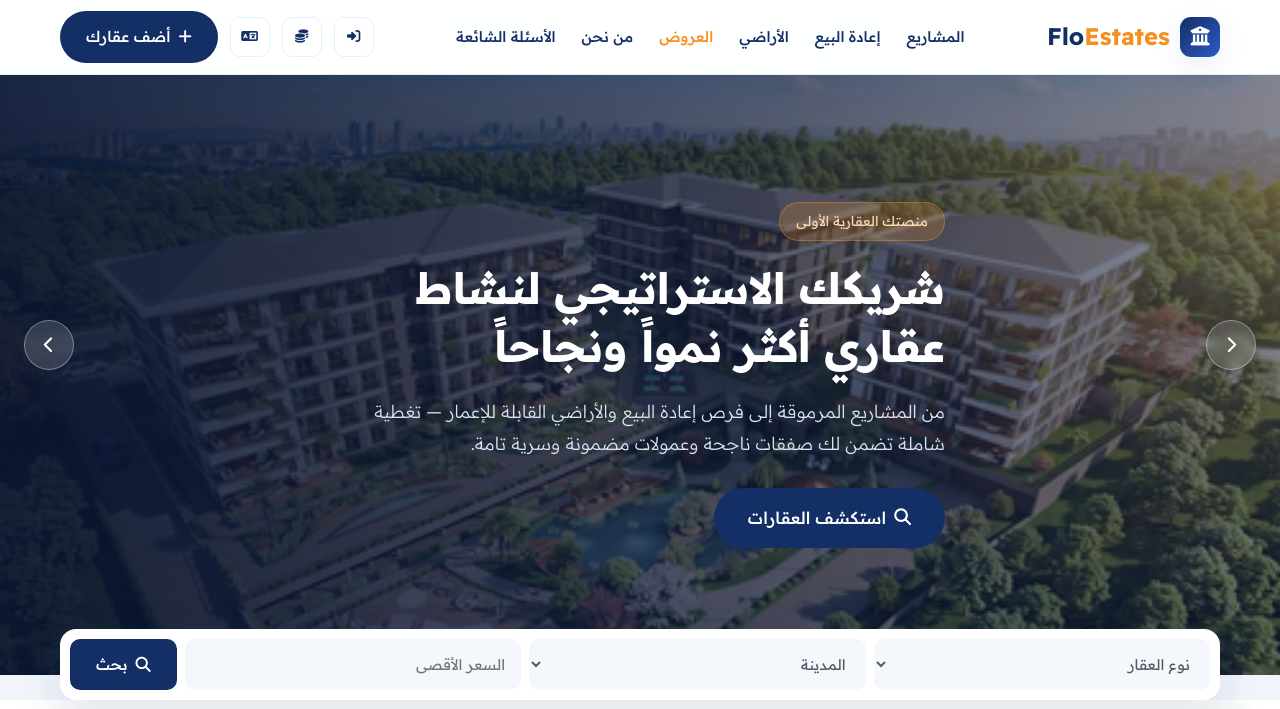
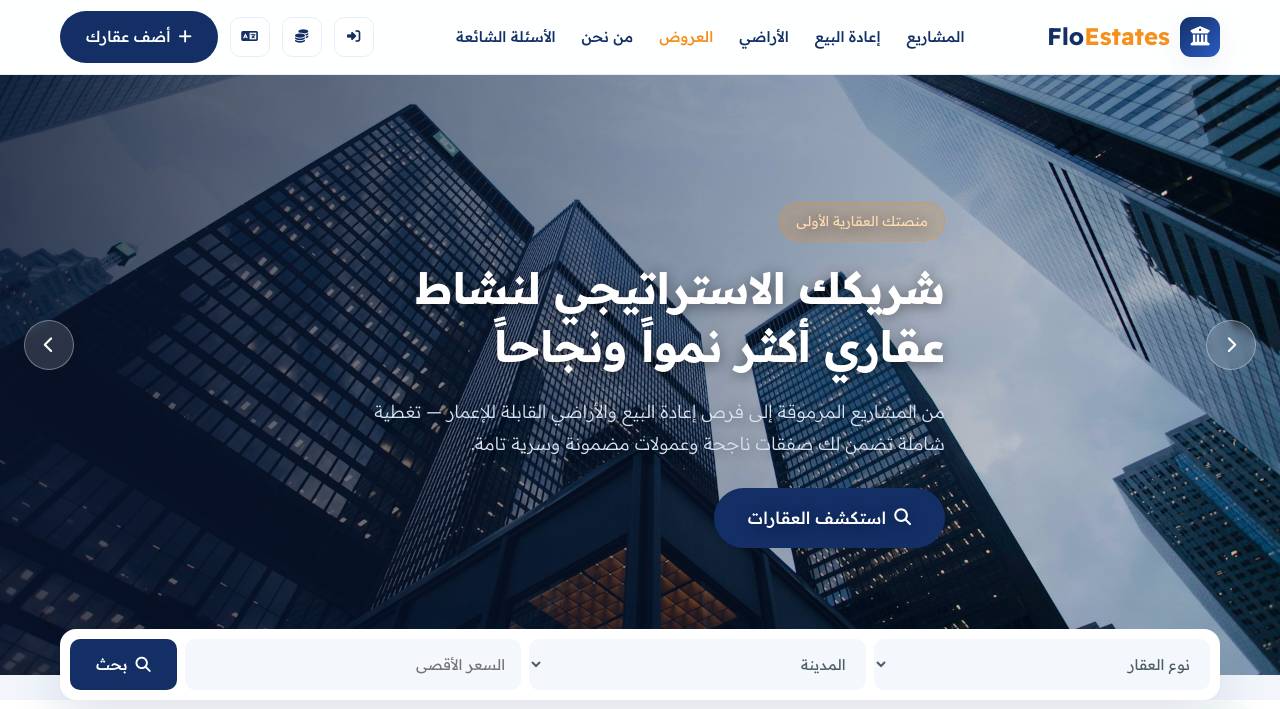
Before and after one commit to islam-dawod/FloEstates, a plain HTML site: page index.html in a window 1280 px wide. Shown: the top 709 px of the page. Drawn offline with Linux system fonts and the light colour scheme.

Commit message:
Fix blurry slider: use high-res hero images and lighten overlay
- Site thumbnails were only 500x340 (blurry at full width); add 1920x1280 hero images
- Lighten gradient overlay and add text-shadow for clarity + readability

Co-Authored-By: Claude Opus 4.8 <noreply@anthropic.com>

```diff
--- a/index.html
+++ b/index.html
@@ -14,9 +14,9 @@
   .hero-slider{position:relative;height:600px;overflow:hidden}
   .slide{position:absolute;inset:0;opacity:0;transition:opacity 1.1s ease;display:flex;align-items:center;pointer-events:none}
   .slide.active{opacity:1;pointer-events:auto}
-  .slide::before{content:"";position:absolute;inset:0;z-index:0;background:linear-gradient(90deg,rgba(10,22,50,.92),rgba(13,30,66,.5)),var(--img) center/cover;transform:scale(1.08);transition:transform 7s ease}
+  .slide::before{content:"";position:absolute;inset:0;z-index:0;background:linear-gradient(90deg,rgba(9,20,46,.80) 0%,rgba(13,30,66,.42) 55%,rgba(13,30,66,.18) 100%),var(--img) center/cover;transform:scale(1.08);transition:transform 7s ease}
   .slide.active::before{transform:scale(1)}
-  .slide-inner{position:relative;z-index:2;color:#fff;max-width:650px}
+  .slide-inner{position:relative;z-index:2;color:#fff;max-width:650px;text-shadow:0 2px 14px rgba(0,0,0,.45)}
   .slide-inner .tagline{display:inline-block;background:rgba(245,144,30,.2);color:#ffd9b0;border:1px solid rgba(245,144,30,.4);padding:6px 16px;border-radius:30px;font-size:.85rem;margin-bottom:18px}
   .slide h1{font-size:2.7rem;line-height:1.35;font-weight:700;margin-bottom:20px}
   .slide p{font-size:1.12rem;color:#d7e2f3;margin-bottom:28px;font-weight:300}
@@ -61,7 +61,7 @@
 </header>
 
 <section class="hero-slider" id="heroSlider">
-  <div class="slide active" style="--img:url('assets/img/p13.webp')">
+  <div class="slide active" style="--img:url('assets/img/hero1.jpg')">
     <div class="wrap slide-inner">
       <span class="tagline">منصتك العقارية الأولى</span>
       <h1>شريكك الاستراتيجي لنشاط عقاري أكثر نمواً ونجاحاً</h1>
@@ -69,7 +69,7 @@
       <a href="projects.html" class="btn lg"><i class="fa-solid fa-magnifying-glass"></i> استكشف العقارات</a>
     </div>
   </div>
-  <div class="slide" style="--img:url('assets/img/p2.webp')">
+  <div class="slide" style="--img:url('assets/img/hero2.jpg')">
     <div class="wrap slide-inner">
       <span class="tagline">مشاريع مميزة في تركيا ودبي</span>
       <h1>استثمر في أرقى المشاريع العقارية الجديدة</h1>
@@ -77,7 +77,7 @@
       <a href="projects.html" class="btn lg"><i class="fa-solid fa-city"></i> تصفّح المشاريع</a>
     </div>
   </div>
-  <div class="slide" style="--img:url('assets/img/p12.webp')">
+  <div class="slide" style="--img:url('assets/img/hero3.jpg')">
     <div class="wrap slide-inner">
       <span class="tagline">فلل وشقق حصرية</span>
       <h1>عقارات حصرية مؤهلة للجنسية التركية</h1>
```
Also changed, not shown: assets/img/hero1.jpg (added), assets/img/hero2.jpg (added), assets/img/hero3.jpg (added).
